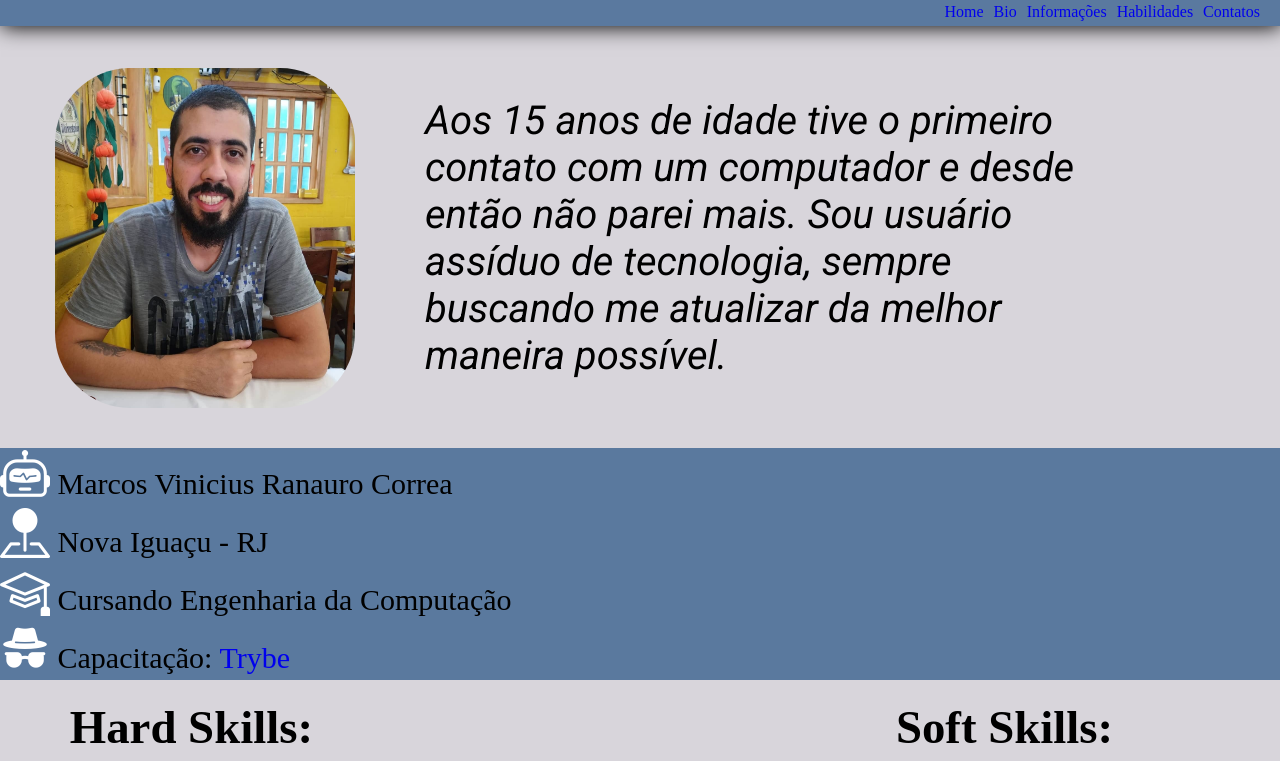
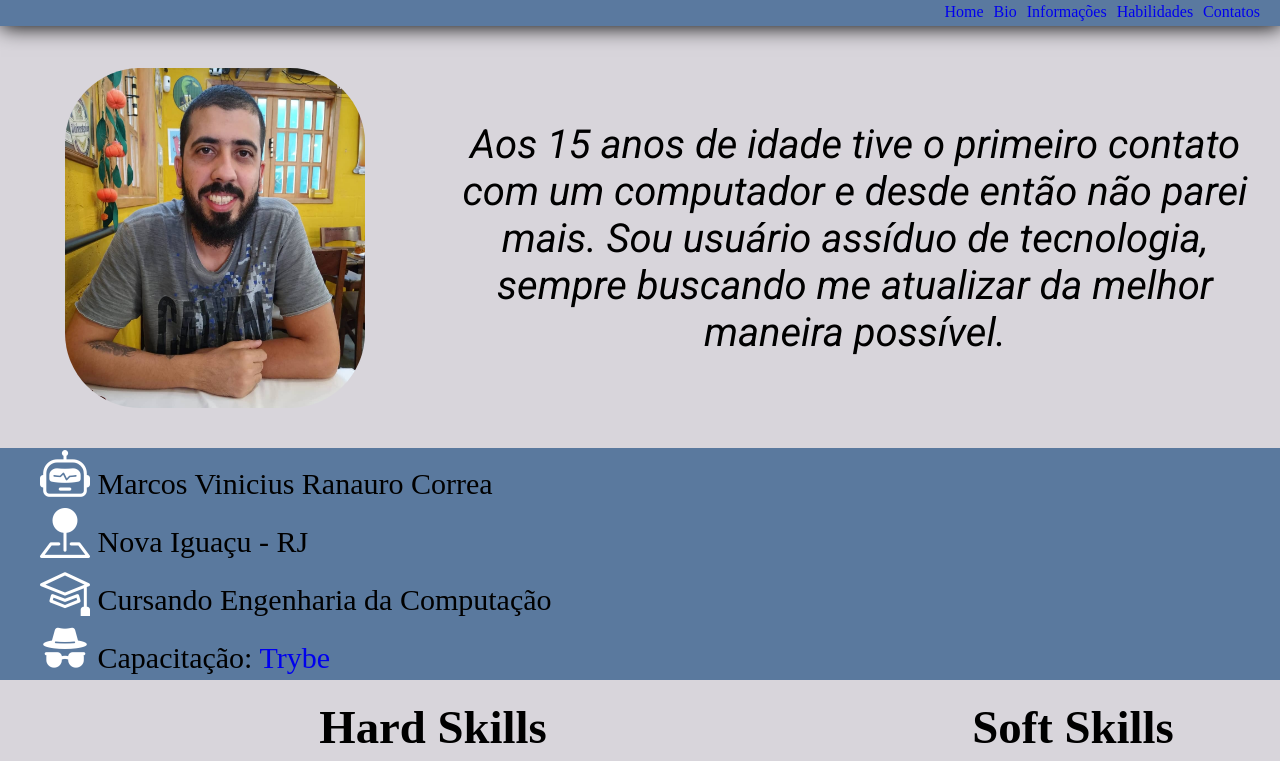
Before and after one commit to MarcosRanauro/MarcosRanauro.github.io, a plain HTML site: page index.html in a window 1280 px wide. Shown: the part 152-913 px from the top of the page. Drawn offline with nearby package versions, Linux system fonts and the light colour scheme.

Commit message:
atualização 12.11 2

```diff
--- a/index.html
+++ b/index.html
@@ -27,7 +27,6 @@
       <p>
         Aos 15 anos de idade tive o primeiro contato com um computador e desde então não parei mais.
         Sou usuário assíduo de tecnologia, sempre buscando me atualizar da melhor maneira possível.
-        <p id="information2"></p>
       </p>
     </section>
 
@@ -37,13 +36,12 @@
         <li><i class="bi bi-pin-map-fill"></i> Nova Iguaçu - RJ</li>
         <li><i class="bi bi-mortarboard"></i> Cursando Engenharia da Computação</li>
         <li> <i class="bi bi-incognito"></i> Capacitação: <a href="https://www.betrybe.com/" target="_blank">Trybe</a></li>
-        <p id="skills"></p>
       </ul>
     </section>
 
     <section class="habilidades">
         <ol>
-            <h3>Hard Skills:</h3>
+            <h3>Hard Skills</h3>
             <li>Montagem e manutenção de computadores</li>
             <li>Instalação e manutenção de sofwares</li>
             <li>Sistemas PDV</li>
@@ -52,7 +50,7 @@
         </ol>
 
         <ol>
-          <h3>Soft Skills:</h3>
+          <h3>Soft Skills</h3>
           <li>Fácil aprendizagem</li>
           <li>Empatia</li>
           <li>Centrado</li>
--- a/style.css
+++ b/style.css
@@ -2,7 +2,6 @@
 
 * {
     margin: 0;
-    padding: 0;
 }
 
 main {
@@ -11,7 +10,8 @@ main {
 }
 
 body {
-    background-color: rgb(216, 213, 219)
+    background-color: rgb(216, 213, 219);
+
 }
 
 header {
@@ -20,7 +20,6 @@ header {
     box-shadow: 1px 1px 20px black;
     position: fixed;
     width: 100%;
-    margin-top: 0;
 }
 
 header nav {
@@ -57,9 +56,10 @@ a:visited, a:hover, a:active {
 }
 
 .bio p {
-    max-width: 700px;
+    max-width: 800px;
     font-size: 40px;
     font-family: roboto;
+    text-align: center;
 }
 
 .bio img {
@@ -88,6 +88,7 @@ a:visited, a:hover, a:active {
     justify-content: space-around;
     font-size: 40px;
     width: 100%;
+    text-align: center;
 }
 
 footer {
```
